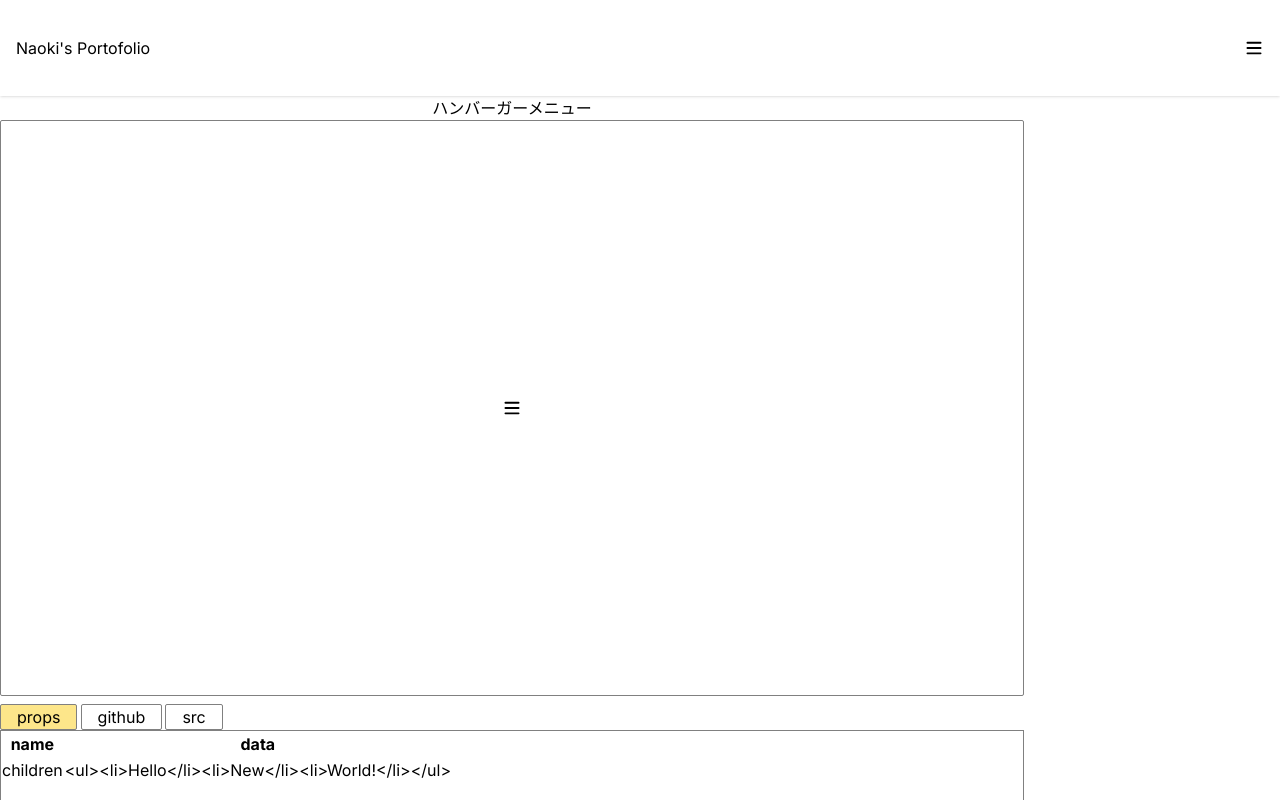
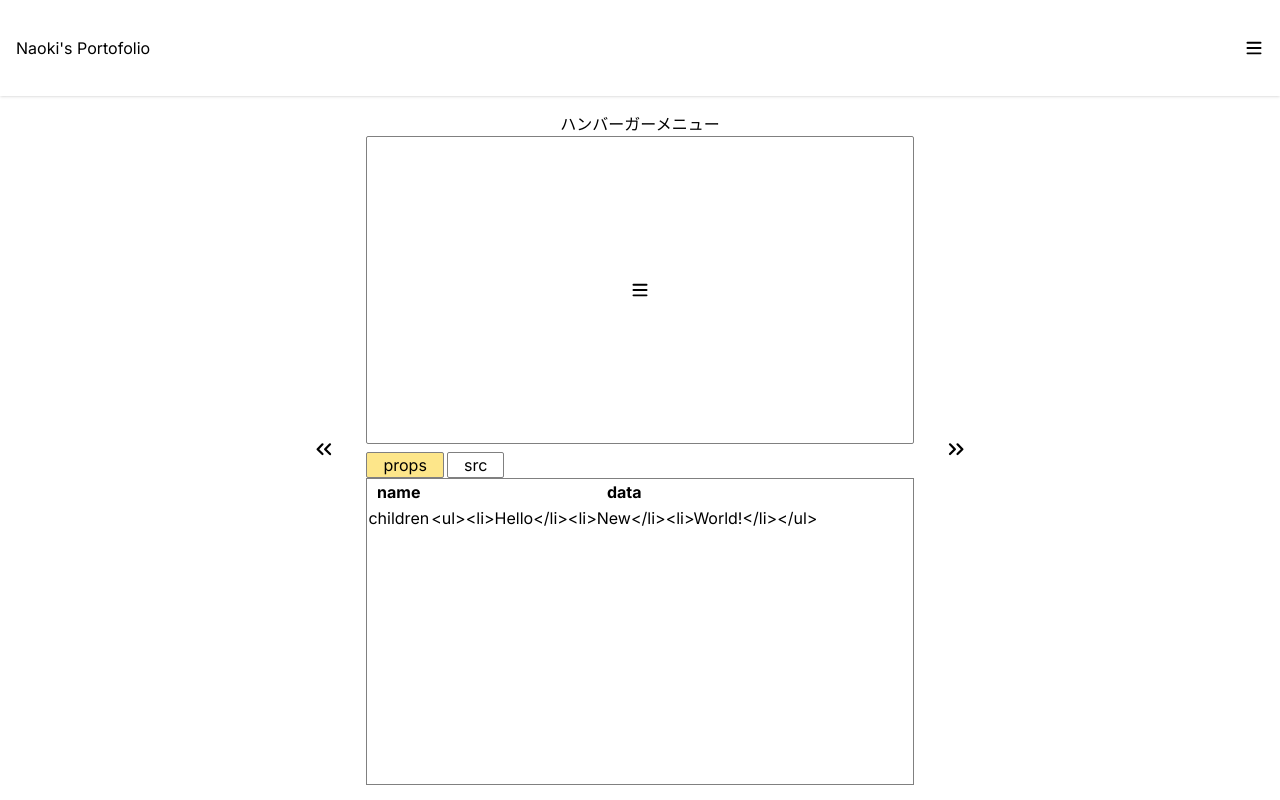
Before and after one commit to NeverPlayTEKKEN/portofolio, a Next.js app: page / in a window 1280 px wide. Shown: the top 800 px of the page. Built offline with nearby package versions, Linux system fonts and the light colour scheme.

Commit message:
made carousel

```diff
--- a/package.json
+++ b/package.json
@@ -10,6 +10,8 @@
   },
   "dependencies": {
     "@heroicons/react": "^2.2.0",
+    "embla-carousel": "^8.5.2",
+    "embla-carousel-react": "^8.5.2",
     "next": "15.1.2",
     "react": "^19.0.0",
     "react-dom": "^19.0.0",
--- a/src/app/page.tsx
+++ b/src/app/page.tsx
@@ -1,63 +1,12 @@
+import { Carousel } from "@/components/carousel/Carousel";
 import { Header } from "@/components/header/Header";
-import { CarouselItem } from "@/components/carousel/CarouselItem";
-import { Hamburger } from "@/components/header/Hamburger";
 
 export default function Home() {
-
-  const HumbergerPropsChildren = (
-    <ul>
-      <li>Hello</li>
-      <li>New</li>
-      <li>World!</li>
-    </ul>
-  )
 
   return (
     <div>
       <Header tittle="Naoki's Portofolio"/>
-      <CarouselItem name="ハンバーガーメニュー" render={Hamburger} propslist={{children: HumbergerPropsChildren}} isJSX={true} srccode={Hamburgersrc}/>
+      <Carousel />
     </div>
   );
 }
-
-const Hamburgersrc = `
-'use client'
-
-import { useState, useEffect, useRef } from "react";
-import { Bars3Icon, XMarkIcon } from "@heroicons/react/16/solid";
-import { JSX } from "react/jsx-dev-runtime";
-
-
-export const Hamburger = (props: {children: JSX.Element}) => {
-
-    const [isMenuVisible, setIsMenuVisible] = useState(false);
-    const ref = useRef<HTMLDivElement>(null);
-
-    type onClickAwayType = (event: Event) => void
-
-    const onClickAway: onClickAwayType = (event: Event) => {
-        // ここの型アサーションがなんか怖いから変えたいが良い方法がない
-        ref.current && !ref.current.contains(event.target as Node) && setIsMenuVisible(false)
-    };
-
-    useEffect(()=>{
-        document.addEventListener("mousedown", onClickAway);
-        document.addEventListener("touchstart", onClickAway);
-
-        return (()=>{
-            document.removeEventListener("mousedown", onClickAway);
-            document.removeEventListener("touchstart", onClickAway);
-        })
-    },[]);
-
-    return (
-        <div ref={ref}>
-            <div onClick={()=>{setIsMenuVisible(!isMenuVisible)}}>{isMenuVisible ? (<XMarkIcon className="w-5 h-5" />):(<Bars3Icon className="w-5 h-5"/>)}</div>
-            {isMenuVisible ? (props.children):(<></>)}
-        </div>
-    )
-}
-
-
-
-`
--- a/src/components/carousel/Carousel.tsx
+++ b/src/components/carousel/Carousel.tsx
@@ -1,5 +1,119 @@
+'use client'
+
+import { CarouselItem } from "./CarouselItem"
+import { Hamburger } from "../header/Hamburger"
+import { Tab } from "../tab/Tab"
+import styles from "./styles/Carousel.module.scss";
+import useEmblaCarousel from 'embla-carousel-react';
+import { ChevronDoubleLeftIcon, ChevronDoubleRightIcon } from "@heroicons/react/16/solid";
+
 export const Carousel = () => {
+
+    const [emblaRef, emblaApi] = useEmblaCarousel( { loop:true} )
+
+    const handleNext = () => {
+        if (!emblaApi || !emblaApi.canScrollNext()) return;
+        emblaApi.scrollNext();
+    }
+
+    const handlePrev = () => {
+    if (!emblaApi || !emblaApi.canScrollPrev()) return;
+    emblaApi.scrollPrev();
+    }
+
     return (
-        <></>
+        <div className={styles.container}>
+            <button onClick={handlePrev}><ChevronDoubleLeftIcon className="w-6 h-6"/></button>
+            <div className={styles.embla} ref={emblaRef}>
+                <div className={styles.embla__container}>
+                    <div className={styles.embla__slide}>
+                        <CarouselItem name="ハンバーガーメニュー" render={Hamburger} propslist={{children: HumbergerPropsChildren}} isJSX={true} srccode={Hamburgersrc}/>
+                    </div>
+                    <div className={styles.embla__slide}>
+                        <CarouselItem name="タブ" render={Tab} propslist={{labels:["hello", "world"], contents:["hello", "world"]}} srccode={Tabsrc} />
+                    </div>
+                </div>
+            </div>
+            <button onClick={handleNext}><ChevronDoubleRightIcon className="w-6 h-6" /></button>
+        </div>
     )
 }
+
+const HumbergerPropsChildren = (
+    <ul>
+      <li>Hello</li>
+      <li>New</li>
+      <li>World!</li>
+    </ul>
+  )
+
+const Hamburgersrc = `
+'use client'
+
+import { useState, useEffect, useRef } from "react";
+import { Bars3Icon, XMarkIcon } from "@heroicons/react/16/solid";
+import { JSX } from "react/jsx-dev-runtime";
+
+
+export const Hamburger = (props: {children: JSX.Element}) => {
+
+    const [isMenuVisible, setIsMenuVisible] = useState(false);
+    const ref = useRef<HTMLDivElement>(null);
+
+    type onClickAwayType = (event: Event) => void
+
+    const onClickAway: onClickAwayType = (event: Event) => {
+        // ここの型アサーションがなんか怖いから変えたいが良い方法がない
+        ref.current && !ref.current.contains(event.target as Node) && setIsMenuVisible(false)
+    };
+
+    useEffect(()=>{
+        document.addEventListener("mousedown", onClickAway);
+        document.addEventListener("touchstart", onClickAway);
+
+        return (()=>{
+            document.removeEventListener("mousedown", onClickAway);
+            document.removeEventListener("touchstart", onClickAway);
+        })
+    },[]);
+
+    return (
+        <div ref={ref}>
+            <div onClick={()=>{setIsMenuVisible(!isMenuVisible)}}>{isMenuVisible ? (<XMarkIcon className="w-5 h-5" />):(<Bars3Icon className="w-5 h-5"/>)}</div>
+            {isMenuVisible ? (props.children):(<></>)}
+        </div>
+    )
+}
+`
+
+const Tabsrc = `
+'use client'
+import { ReactNode, useState } from "react";
+import styles from "./styles/tab.module.scss";
+
+type TabProps = {
+    labels: string[];
+    contents: ReactNode[];
+}
+
+export const Tab = (props: TabProps) => {
+    const [viewIndex, setViewIndex ] = useState<number>(1);
+
+    return (
+        <div>
+            <div>
+                {props.labels.map((label, index)=>
+                    <button
+                        key={index}
+                        onClick={() => {setViewIndex(index + 1)}}
+                        className={viewIndex===index+1 ? styles.activeButton : styles.button }
+                    >{label}</button>
+                )}
+            </div>
+            <div className={styles.content}>
+                {props.contents[viewIndex - 1]}
+            </div>
+        </div>
+    )
+}
+`
--- a/src/components/carousel/CarouselItem.tsx
+++ b/src/components/carousel/CarouselItem.tsx
@@ -6,6 +6,7 @@ import { Tab } from "../tab/Tab";
 import { ReactElement } from "react";
 import ReactDOMServer from 'react-dom/server';
 import styles from "./styles/CarsouselItem.module.scss";
+import { stringify } from "querystring";
 
 type CarouselItemProps = {
     name:string;
@@ -24,13 +25,15 @@ export const CarouselItem = (props: CarouselItemProps) => {
 
     return (
         <div className={styles.itemcontainer}>
+            <div className={styles.container}>
+                <div className={styles.items}>
                     <h2>{name}</h2>
                     <div className={styles.comp}>
                         {props.render(propslist)}
                     </div>
                     <div className={styles.srccontainer}>
                         <Tab
-                    labels={["props", "github", "src"]}
+                            labels={["props", "src"]}
                             contents={[
                                 <table>
                                     <thead><tr><th>name</th><th>data</th></tr></thead>
@@ -39,18 +42,20 @@ export const CarouselItem = (props: CarouselItemProps) => {
                                         <tr key={index}>
                                             <td>{key}</td>
                                             <td style={{ whiteSpace: 'pre-wrap' }}>{
-                                        isJSX && ReactDOMServer.renderToStaticMarkup(propslist[key])
+                                                isJSX ? ReactDOMServer.renderToStaticMarkup(propslist[key]) : propslist[key]
                                             }</td>
                                         </tr>
                                     )}
                                     </tbody>
-
                                 </table>,
-                        <p>this is link</p>,
                                 <div className={styles.src}>
+                                    <p>github link</p>
                                     <SyntaxHighlighter language="typescript" style={docco} customStyle={{fontSize: "0.8rem"}}>{srccode}</SyntaxHighlighter>
                                 </div>
-                    ]} />
+                            ]}
+                        />
+                    </div>
+                </div>
             </div>
         </div>
     )
--- /dev/null
+++ b/src/components/carousel/styles/Carousel.module.scss
@@ -0,0 +1,17 @@
+.container {
+    margin-top: 1rem;
+    display: flex;
+    justify-content: center;
+    align-items: center;
+}
+
+.embla {
+    overflow: hidden;
+  }
+  .embla__container {
+    display: flex;
+  }
+  .embla__slide {
+    flex: 0 0 100%;
+    min-width: 0;
+  }
--- a/src/components/carousel/styles/CarsouselItem.module.scss
+++ b/src/components/carousel/styles/CarsouselItem.module.scss
@@ -1,5 +1,11 @@
 .itemcontainer {
-    width : 80%;
+    display: flex;
+    flex-direction: column;
+    align-items: center;
+
+    .container {
+        width:90%;
+    }
 
     h2 {
         text-align: center;
@@ -8,13 +14,19 @@
         display: flex;
         justify-content: center;
         align-items: center;
-        aspect-ratio: 16 / 9;
+        width: 100%;
+        aspect-ratio: 16/9;
         border: 1px solid gray;
         border-radius: 2px;
     }
     .srccontainer {
         margin-top: 0.5rem;
 
-
+        .src {
+            width : 100%;
+            height: auto;
+            aspect-ratio: 16 / 9;
+            overflow: scroll;
+        }
     }
 }
```
Also changed, not shown: 1 other file (tests, documents, lock files or other folders). Lines whose indentation alone changed are shown as unchanged.
